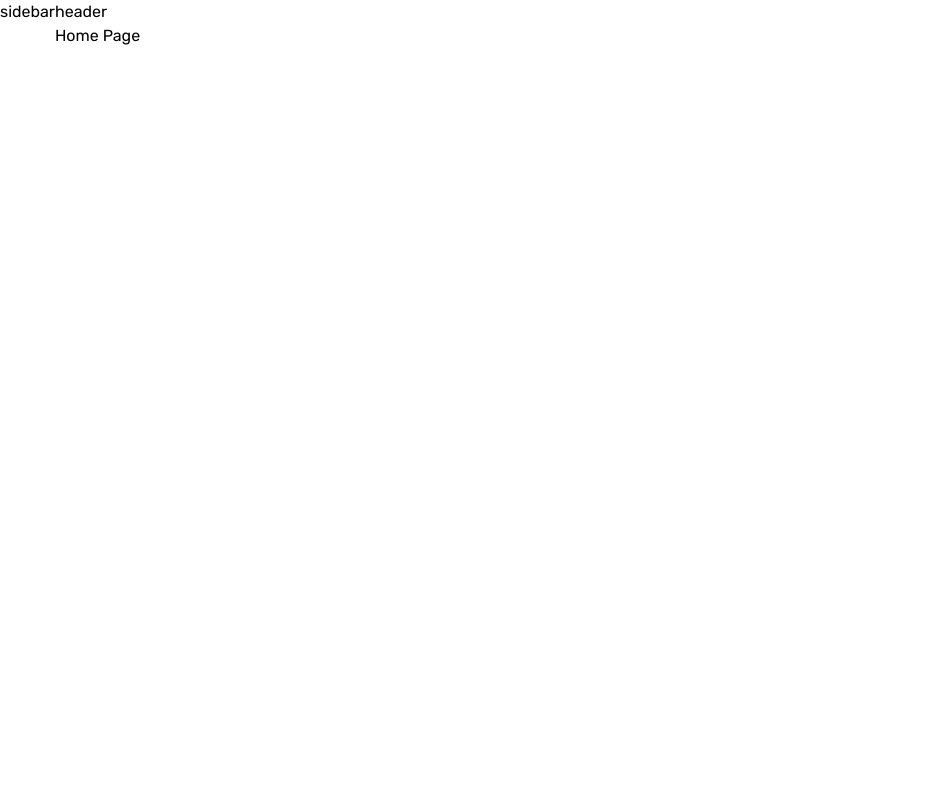
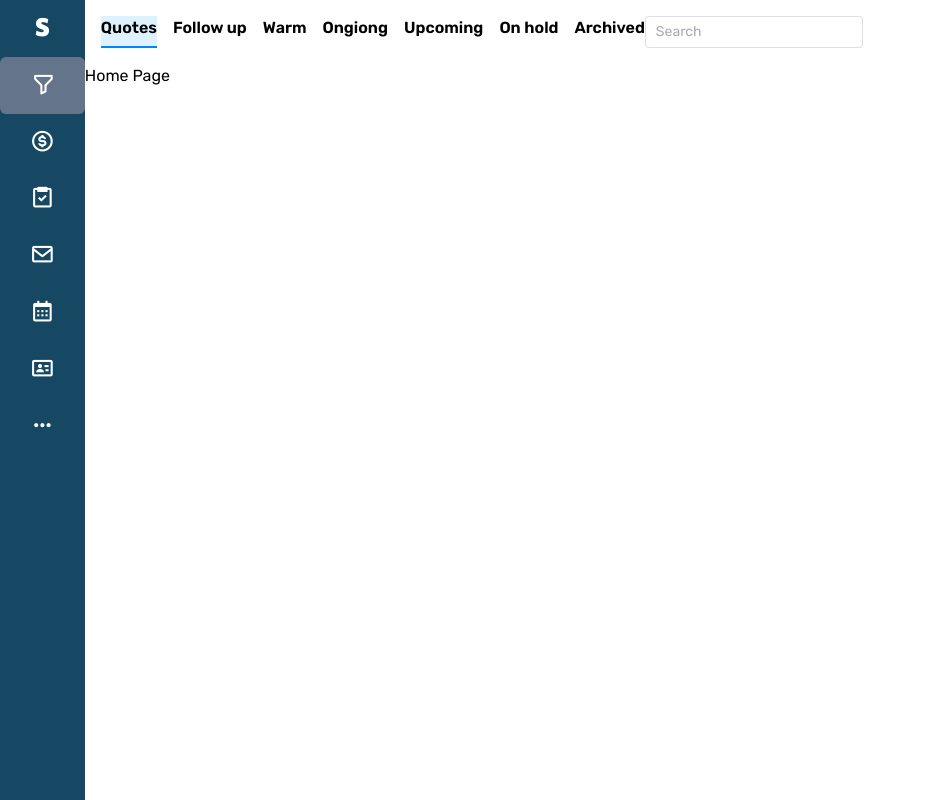
Before and after one commit to BlueMateCRM/BlueMateCRM, a Vue app: page / in a window 1280 px wide. Shown: the whole page, without its empty margins (0-926 px from the left). Built offline with nearby package versions, Linux system fonts and the light colour scheme.

Commit message:
header and sidebar added and boxicon installed

```diff
--- a/package.json
+++ b/package.json
@@ -10,9 +10,10 @@
   },
   "dependencies": {
     "axios": "^1.6.7",
+    "boxicons": "^2.1.4",
     "element-plus": "^2.5.5",
     "pinia": "^2.1.7",
-    "vue": "^3.3.11",
+    "vue": "^3.4.18",
     "vue-router": "^4.2.5"
   },
   "devDependencies": {
--- a/src/components/partials/Header.vue
+++ b/src/components/partials/Header.vue
@@ -1,7 +1,33 @@
-<script setup lang="ts"></script>
+<script setup>
+import { ref,onMounted } from "vue";
+const input = ref("");
+const content = ref(null)
+onMounted(() => {
+  content.value = 1;
+})
+</script>
 
 <template>
-  <header>header</header>
+  <div class="w-[100%] flex justify-between p-4">
+    <div class="flex space-x-4 text-base cursor-pointer">
+      <div class="font-semibold" :class="{'price' :content == 1}" @click="content = 1"> Quotes </div>
+      <div class="font-semibold" :class="{'price' :content == 2}" @click="content = 2"> Follow up </div>
+      <div class="font-semibold" :class="{'price' :content == 3}" @click="content = 3">Warm</div>
+      <div class="font-semibold" :class="{'price' :content == 4}" @click="content = 4">Ongiong</div>
+      <div class="font-semibold" :class="{'price' :content == 5}" @click="content = 5">Upcoming</div>
+      <div class="font-semibold" :class="{'price' :content == 6}" @click="content = 6">On hold</div>
+      <div class="font-semibold" :class="{'price' :content == 7}" @click="content = 7">Archived</div>
+    </div>
+    <div>
+      <el-input v-model="input" placeholder="Search" />
+    </div>
+  </div>
 </template>
 
-<style scoped></style>
+<style scoped>
+.price{
+  border-bottom:2px solid #0087FF;
+  background-color: #DDF2FD;
+
+}
+</style>
--- a/src/components/partials/Sidebar.vue
+++ b/src/components/partials/Sidebar.vue
@@ -1,7 +1,40 @@
-<script setup lang="ts"></script>
+<script setup lang="ts">
+
+</script>
 
 <template>
-  <aside>sidebar</aside>
+  <div class="bg-darkBlue h-screen">
+    <router-link to="/" class="menu flex items-center py-4 px-[30px]">
+      <i class='bx bxl-stripe bx-sm' style="color:#ffff"></i>
+    </router-link>
+    <router-link to="/login" class="menu flex items-center px-[30px] p-4 rounded-md bg-slate-500">
+      <i class='bx bx-filter-alt bx-sm' style="color:#ffff"></i>
+    </router-link>
+    <router-link to="/" class="flex items-center py-4 px-[30px]">
+      <i class='bx bx-dollar-circle bx-sm' style="color:#ffff" ></i>
+    </router-link>
+    <router-link to="/" class="flex items-center py-4 px-[30px]">
+      <i class='bx bx-task bx-sm' style="color:#ffff"></i>
+    </router-link>
+    <router-link to="/" class="flex items-center py-4 px-[30px]">
+      <i class='bx bx-envelope bx-sm' style="color:#ffff"></i>
+    </router-link>
+    <router-link to="/" class="flex items-center py-4 px-[30px]">
+      <i class='bx bx-calendar bx-sm' style="color:#ffff"></i>
+    </router-link>
+    <router-link to="/" class="flex items-center py-4 px-[30px]">
+      <i class='bx bx-id-card bx-sm' style="color:#ffff"></i>
+    </router-link>
+    <router-link to="/" class="flex items-center py-4 px-[30px]">
+      <i class='bx bx-dots-horizontal-rounded bx-sm' style="color:#ffff"></i>
+    </router-link>
+  </div>
 </template>
 
-<style scoped></style>
+<style scoped>
+.router-link-exact-active .menu {
+  background: rgb(15, 118, 110);
+  background: linear-gradient(90deg, rgba(15, 118, 110, 0.2) 0%, rgba(255, 255, 255, 0.4) 100%);
+  color: #0f766e;
+}
+</style>
--- a/src/main.ts
+++ b/src/main.ts
@@ -5,7 +5,7 @@ import router from "./router";
 import { createPinia } from "pinia";
 import ElementPlus from "element-plus";
 import "element-plus/dist/index.css";
-
+import 'boxicons/css/boxicons.min.css';
 const app = createApp(App);
 app.use(ElementPlus);
 app.use(router);
```
Also changed, not shown: 1 other file (tests, documents, lock files or other folders).
